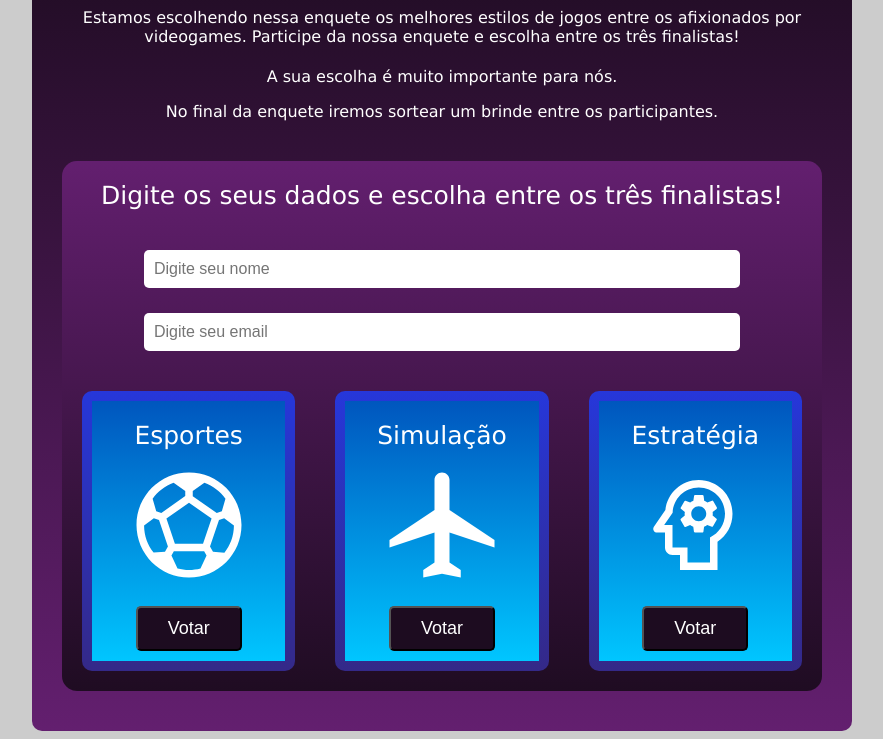
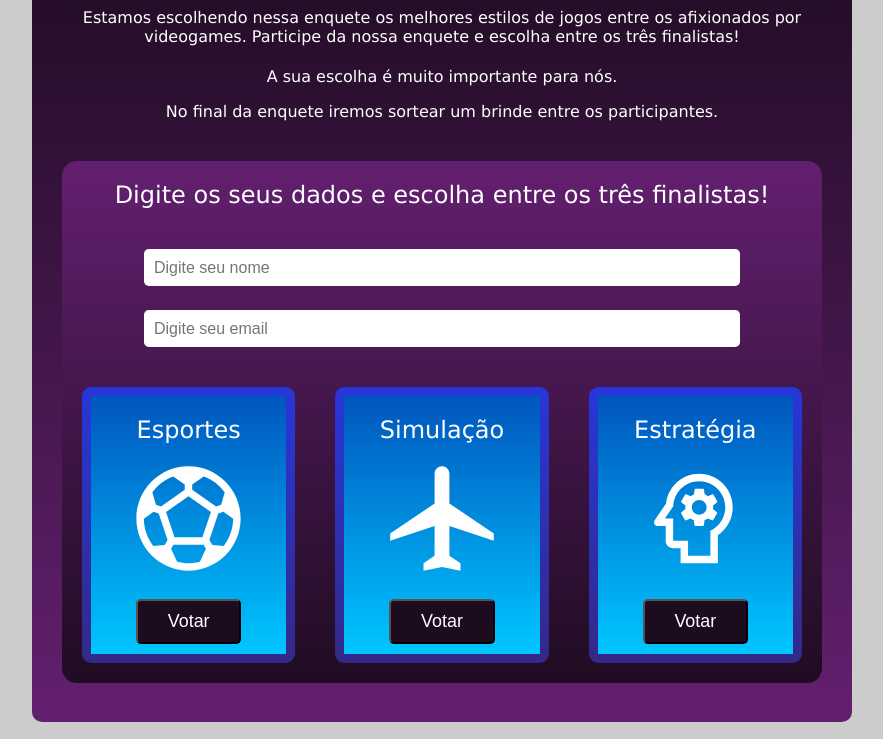
Before and after one commit to GustaCorrea/bootcamp-devjr-md2, a plain HTML site: page index.html in a window 1280 px wide. Shown: the part 73-812 px from the top of the page, without its empty margins (198-1081 px from the left). Drawn offline with Linux system fonts and the light colour scheme.

Commit message:
closes #11 - trocando unidade de medida para rem

```diff
--- a/index.html
+++ b/index.html
@@ -6,99 +6,95 @@
   <title>BootCamp DevJr - Enquete melhores jogos</title>
 
   <style>
-        body{
+    body {
       background-color: #CCCCCC;
-            font-family:'Lucida Sans', 'Lucida Sans Regular', 'Lucida Grande', 'Lucida Sans Unicode', Geneva, Verdana, sans-serif;
+      font-family: 'Lucida Sans', 'Lucida Sans Regular', 'Lucida Grande', 'Lucida Sans Unicode', Geneva, Verdana, sans-serif;
     }
     .container {
       background: linear-gradient(to bottom, #1F0C22, #631F6F);
-            max-width: 800px;
+      max-width: 50rem;
       margin: auto;
-            padding: 10px;
-            border-radius: 10px;
+      padding: 0.62rem;
+      border-radius: 0.62rem;
       color: white;
       text-align: center;
     }
     .header {
-            margin-bottom: 20px;
+      margin-bottom: 1.25rem;
     }
-        .header-title{
+    .header-title {
       color: #FECD23;
-          font-size: 28px;
+      font-size: 1.75rem;
       font-weight: 700;
     }
     .container2 {
       background: linear-gradient(to bottom, #631F6F, #1F0C22);
-            padding: 20px;
-            border-radius: 15px;
-            margin: 30px 20px;
-            font-size: 25px;
-        }
-        .flex-container {
-            display: flex;
-            justify-content: space-between;
-            gap: 40px;
-            margin-top: 15px;
-
-        }
-        .coluna {
-            background: linear-gradient(to bottom, #0056be, #00c6ff) padding-box, linear-gradient(to bottom, #2637DA , #342988) border-box;
-            border: 10px solid transparent;
-            flex: 1;
-            border-radius: 10px;
-            color: white;
-            text-align: center;
-        }
-        .button{
-          background-color:#1D0C20;
-          border-radius: 5px;
-          padding: 10px 30px;
-          font-size: 18px;
-          display: inline-block;
-          cursor: pointer;
-          margin: 0 0 10px;
-          color: white;
-        }
-        .button:hover{
-          background-color: #631F6F;
-        }
-        .imagem{
-          width: auto;
-          height: 150px;
-        }
-        .coluna p{
-          margin: 20px 0 0;
+      padding: 1.25rem;
+      border-radius: 0.93rem;
+      margin: 1.85rem 1.25rem;
+      font-size: 1.5rem;
     }
     .formulario {
       display: flex;
       flex-direction: column;
       align-items: center;
-          gap: 25px;
-          margin: 40px 0;
+      gap: 1.5rem;
+      margin: 2.5rem 0;
     }
-        .input{
-          padding: 10px;
+    .input {
+      padding: 0.6rem;
       border: none;
-          border-radius: 5px;
+      border-radius: 0.3rem;
       width: 80%;
-          font-size: 16px;
+      font-size: 1rem;
       outline: none;
     }
+    .flex-container {
+      display: flex;
+      justify-content: space-between;
+      gap: 2.5rem;
+      margin-top: 0.9rem;
+    }
+    .coluna {
+      background: linear-gradient(to bottom, #0056be, #00c6ff) padding-box, linear-gradient(to bottom, #2637DA , #342988) border-box;
+      border: 0.6rem solid transparent;
+      flex: 1;
+      border-radius: 0.6rem;
+      color: white;
+      text-align: center;
+    }
+    .coluna p {
+      margin: 1.25rem 0 0;
+    }
+    .imagem {
+      width: auto;
+      height: 9.3rem;
+    }
+    .button {
+      background-color: #1D0C20;
+      border-radius: 0.3rem;
+      padding: 0.62rem 1.87rem;
+      font-size: 1.12rem;
+      display: inline-block;
+      cursor: pointer;
+      margin: 0 0 0.62rem;
+      color: white;
+    }
+    .button:hover {
+      background-color: #631F6F;
+    }
   </style>
-
-
 </head>
 <body>
   <div class="container">
-
     <div class="header">
       <div class="header-title">
         GAMES LOVERS ENQUETE
       </div>
       <div>
-        <p style="margin-top: 25px; padding: 5px;">Estamos escolhendo nessa enquete os melhores estilos de jogos entre os afixionados por videogames. Participe da nossa enquete e escolha entre os três finalistas!</p>
+        <p style="margin-top: 1.5625rem; padding: 0.3125rem;">Estamos escolhendo nessa enquete os melhores estilos de jogos entre os afixionados por videogames. Participe da nossa enquete e escolha entre os três finalistas!</p>
         <p>A sua escolha é muito importante para nós.</p>
-        <p style="margin-bottom: 40px;">No final da enquete iremos sortear um brinde entre os participantes.</p>
+        <p style="margin-bottom: 2.5rem;">No final da enquete iremos sortear um brinde entre os participantes.</p>
       </div>
     </div>
 
@@ -128,7 +124,6 @@
         </div>
       </div>
     </div>
-
   </div>
 </body>
 </html>
```
Lines whose indentation alone changed are shown as unchanged.
